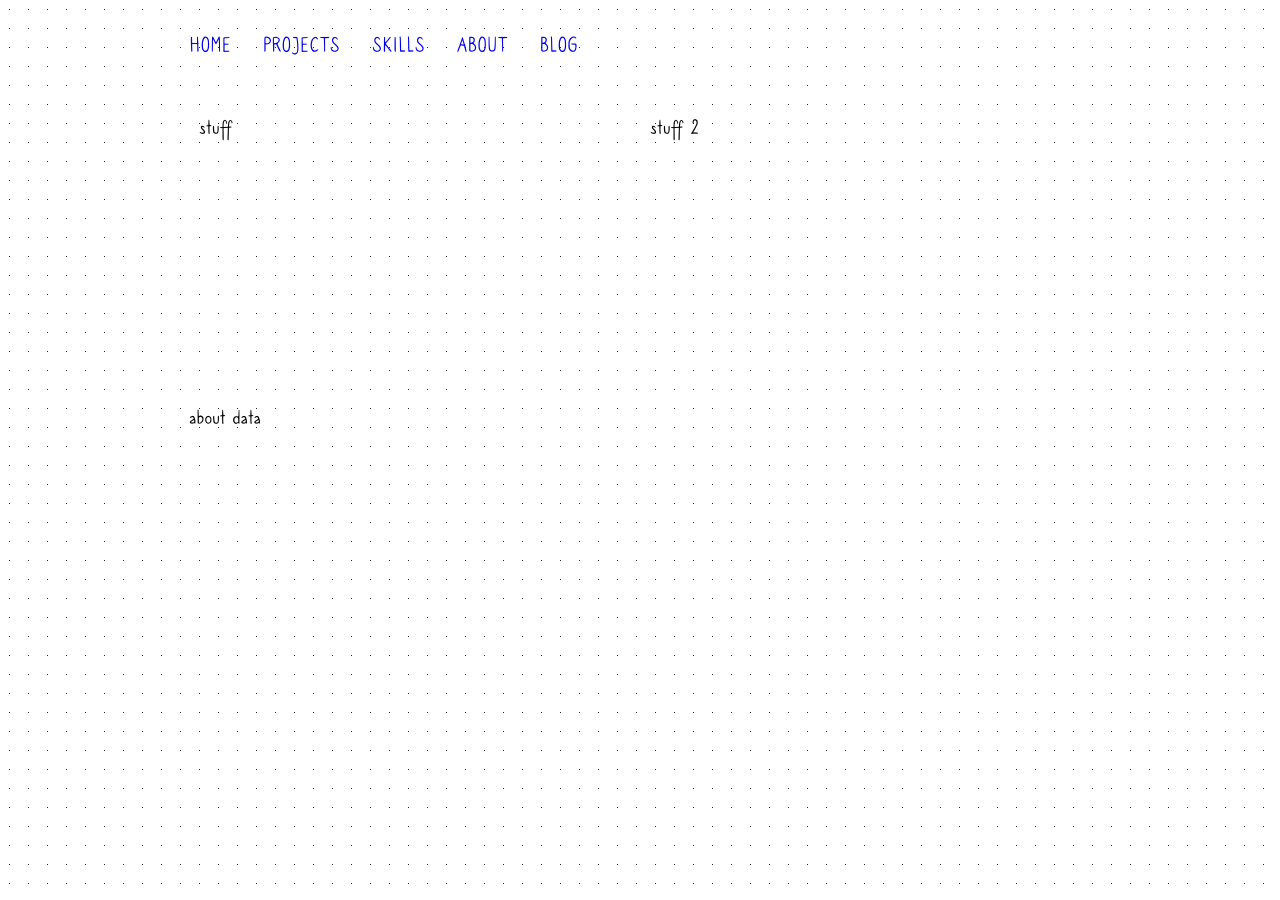
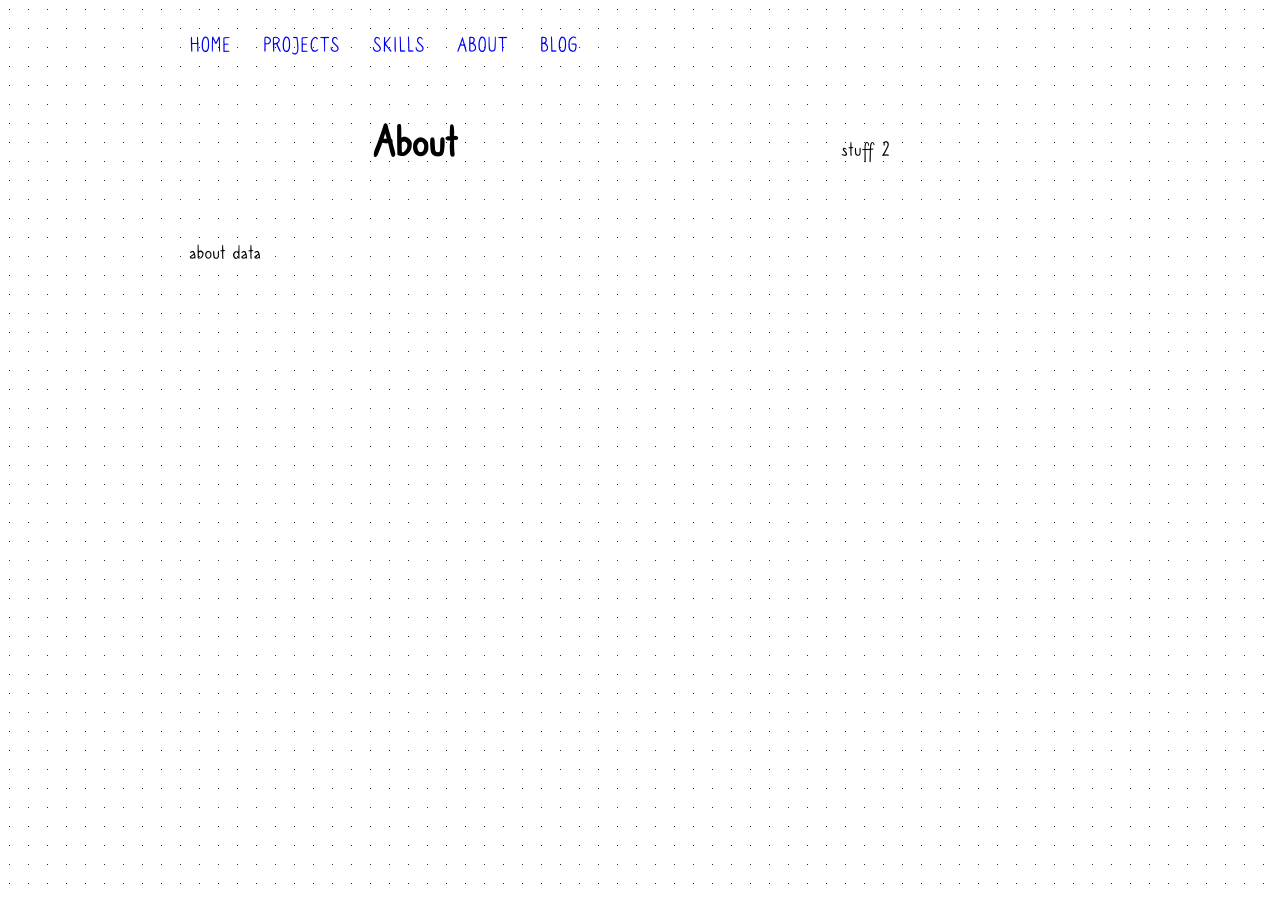
Before and after one commit to kristelfung/bullet-journal, a Jekyll site: the page built from about.md, in a window 1280 px wide. Built offline with Jekyll 4.4.1, drawn with Linux system fonts in a browser that asks for light colours; a script that is not in the unit is left out.

Commit message:
add banner for each page

```diff
--- a/_includes/banner.html
+++ b/_includes/banner.html
@@ -0,0 +1,8 @@
+<div class="row row--banner">
+    <div class="column">
+        <h1>{{ page.title }}</h1>
+    </div>
+    <div class="column">
+        <p>stuff 2</p>
+    </div>
+</div>
--- a/_layouts/blog.html
+++ b/_layouts/blog.html
@@ -2,6 +2,7 @@
 layout: default
 ---
 <div class="container">
+    {%- include banner.html -%}
     <ul>
         {% for post in site.posts %}
           <li>
--- a/_layouts/page.html
+++ b/_layouts/page.html
@@ -2,13 +2,6 @@
 layout: default
 ---
 <div class="container">
-    <div class="row">
-        <div class="column">
-            <p>stuff</p>
-        </div>
-        <div class="column">
-            <p>stuff 2</p>
-        </div>
-    </div>
+    {%- include banner.html -%}
     {{ content }}
 </div>
--- a/_layouts/post.html
+++ b/_layouts/post.html
@@ -2,5 +2,6 @@
 layout: default
 ---
 <div class="container">
+    {%- include banner.html -%}
     {{ content }}
 </div>
--- a/_sass/base/_base.scss
+++ b/_sass/base/_base.scss
@@ -62,6 +62,5 @@ p, a {
 
 .column {
     flex: 50%;
-    padding: 10px;
-    height: 300px; /* Should be removed. Only for demonstration */
+    text-align: center;
 }
--- /dev/null
+++ b/_sass/partials/_banner.scss
@@ -0,0 +1,3 @@
+.row--banner {
+    padding: 2rem 0rem;
+}
--- a/assets/css/styles.scss
+++ b/assets/css/styles.scss
@@ -6,3 +6,4 @@
 @import '../_sass/partials/navbar';
 
 @import '../_sass/partials/hero';
+@import '../_sass/partials/banner';
```
